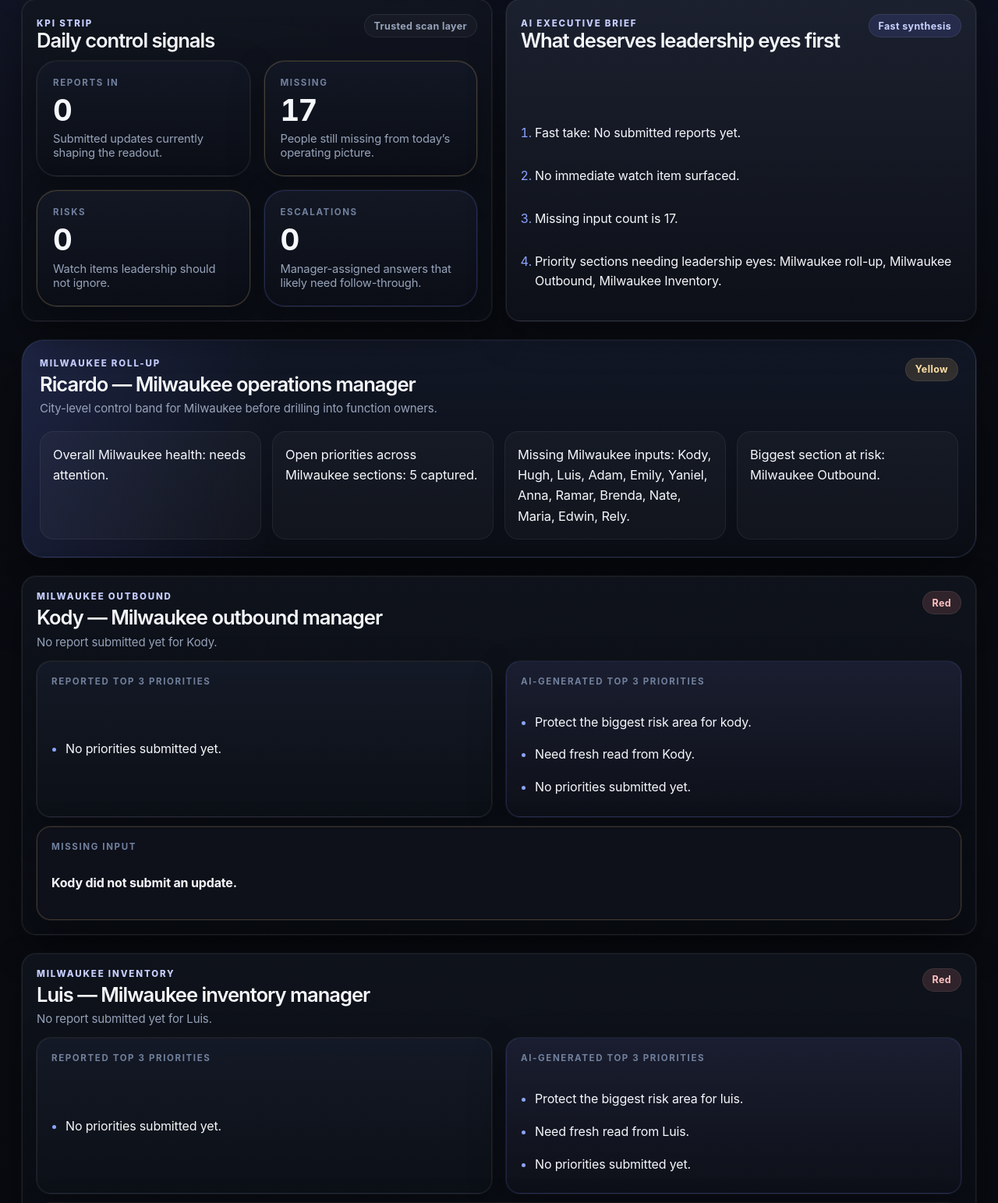
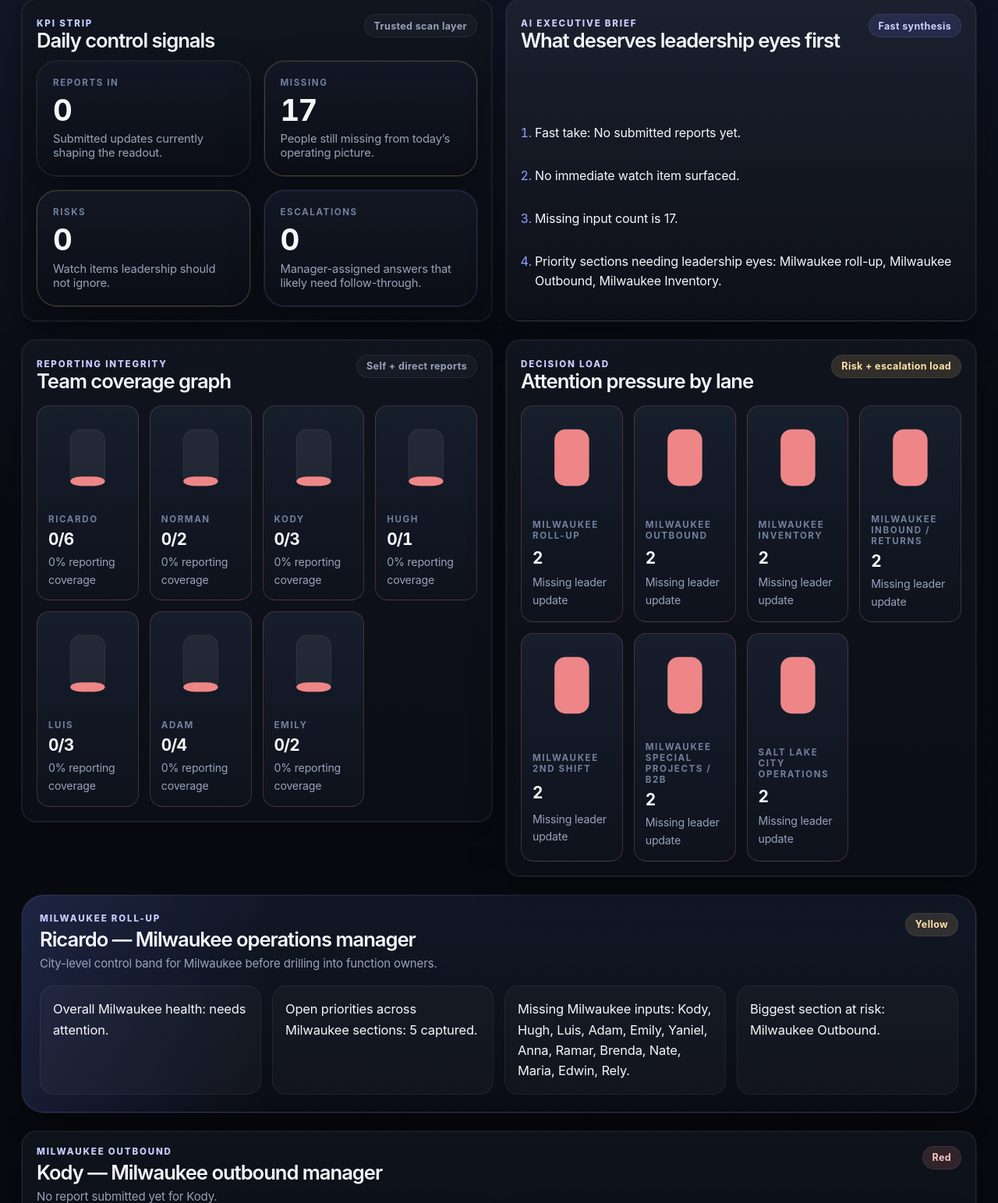
Before and after one commit to crootrabot-cpu/warehouse-shiftflow-input-ui, a FastAPI app: page /dashboard in a window 1280 px wide. Shown: the part 669-2212 px from the top of the page at 78% size. Run offline with FastAPI, Linux system fonts and the light colour scheme; data comes from the database, SQL or seed files in the repository; data that the repository does not hold is empty.

Commit message:
feat: add dashboard graph panels

```diff
--- a/templates/base.html
+++ b/templates/base.html
@@ -350,6 +350,62 @@
         display: grid;
         gap: 12px;
         background: linear-gradient(180deg, rgba(17, 21, 31, 0.94), rgba(11, 14, 22, 0.98));
+      }
+
+      .graph-grid {
+        align-items: start;
+      }
+
+      .graph-panel {
+        gap: 18px;
+      }
+
+      .graph-bar-grid {
+        display: grid;
+        grid-template-columns: repeat(auto-fit, minmax(120px, 1fr));
+        gap: 14px;
+      }
+
+      .graph-bar-card {
+        display: grid;
+        gap: 12px;
+        padding: 14px;
+        border-radius: 16px;
+        border: 1px solid var(--line);
+        background: linear-gradient(180deg, rgba(24, 31, 46, 0.95), rgba(15, 19, 29, 0.95));
+      }
+
+      .graph-bar-card--good { border-color: rgba(105, 208, 156, 0.22); }
+      .graph-bar-card--warning { border-color: rgba(255, 207, 120, 0.22); }
+      .graph-bar-card--bad { border-color: rgba(255, 143, 143, 0.22); }
+
+      .graph-svg {
+        width: 100%;
+        height: 112px;
+      }
+
+      .graph-svg__track {
+        fill: rgba(255, 255, 255, 0.06);
+        stroke: rgba(255, 255, 255, 0.08);
+      }
+
+      .graph-svg__fill--good { fill: rgba(105, 208, 156, 0.92); }
+      .graph-svg__fill--warning { fill: rgba(255, 207, 120, 0.92); }
+      .graph-svg__fill--bad { fill: rgba(255, 143, 143, 0.92); }
+
+      .graph-bar-copy {
+        display: grid;
+        gap: 6px;
+      }
+
+      .graph-bar-copy strong {
+        font-size: 1.3rem;
+        letter-spacing: -0.04em;
+        font-variant-numeric: tabular-nums;
+      }
+
+      .graph-bar-copy p {
+        font-size: 0.88rem;
       }
 
       .stack,
--- a/templates/dashboard.html
+++ b/templates/dashboard.html
@@ -95,6 +95,58 @@
               <li>{{ bullet }}</li>
             {% endfor %}
           </ol>
+        </article>
+      </section>
+
+      <section class="dashboard-top-grid graph-grid">
+        <article class="question-block graph-panel">
+          <div class="panel-header">
+            <div>
+              <div class="eyebrow">Reporting integrity</div>
+              <h2>Team coverage graph</h2>
+            </div>
+            <span class="meta-chip meta-chip--subtle">Self + direct reports</span>
+          </div>
+          <div class="graph-bar-grid">
+            {% for bar in dashboard.coverage_graph %}
+              <article class="graph-bar-card graph-bar-card--{{ bar.tone }}">
+                <svg viewBox="0 0 100 96" class="graph-svg" aria-label="{{ bar.label }} coverage chart">
+                  <rect x="28" y="8" width="44" height="72" rx="14" class="graph-svg__track"></rect>
+                  <rect x="28" y="{{ 80 - bar.fill_height }}" width="44" height="{{ bar.fill_height }}" rx="14" class="graph-svg__fill graph-svg__fill--{{ bar.tone }}"></rect>
+                </svg>
+                <div class="graph-bar-copy">
+                  <span class="section-meta">{{ bar.label }}</span>
+                  <strong>{{ bar.value }}</strong>
+                  <p>{{ bar.note }}</p>
+                </div>
+              </article>
+            {% endfor %}
+          </div>
+        </article>
+
+        <article class="question-block graph-panel">
+          <div class="panel-header">
+            <div>
+              <div class="eyebrow">Decision load</div>
+              <h2>Attention pressure by lane</h2>
+            </div>
+            <span class="meta-chip meta-chip--warning">Risk + escalation load</span>
+          </div>
+          <div class="graph-bar-grid">
+            {% for bar in dashboard.pressure_graph %}
+              <article class="graph-bar-card graph-bar-card--{{ bar.tone }}">
+                <svg viewBox="0 0 100 96" class="graph-svg" aria-label="{{ bar.label }} attention pressure chart">
+                  <rect x="28" y="8" width="44" height="72" rx="14" class="graph-svg__track"></rect>
+                  <rect x="28" y="{{ 80 - bar.fill_height }}" width="44" height="{{ bar.fill_height }}" rx="14" class="graph-svg__fill graph-svg__fill--{{ bar.tone }}"></rect>
+                </svg>
+                <div class="graph-bar-copy">
+                  <span class="section-meta">{{ bar.label }}</span>
+                  <strong>{{ bar.value }}</strong>
+                  <p>{{ bar.note }}</p>
+                </div>
+              </article>
+            {% endfor %}
+          </div>
         </article>
       </section>
 
```
Also changed, not shown: app/dashboard.py (+81 -0 lines), tests/test_pages.py (+11 -0 lines).
